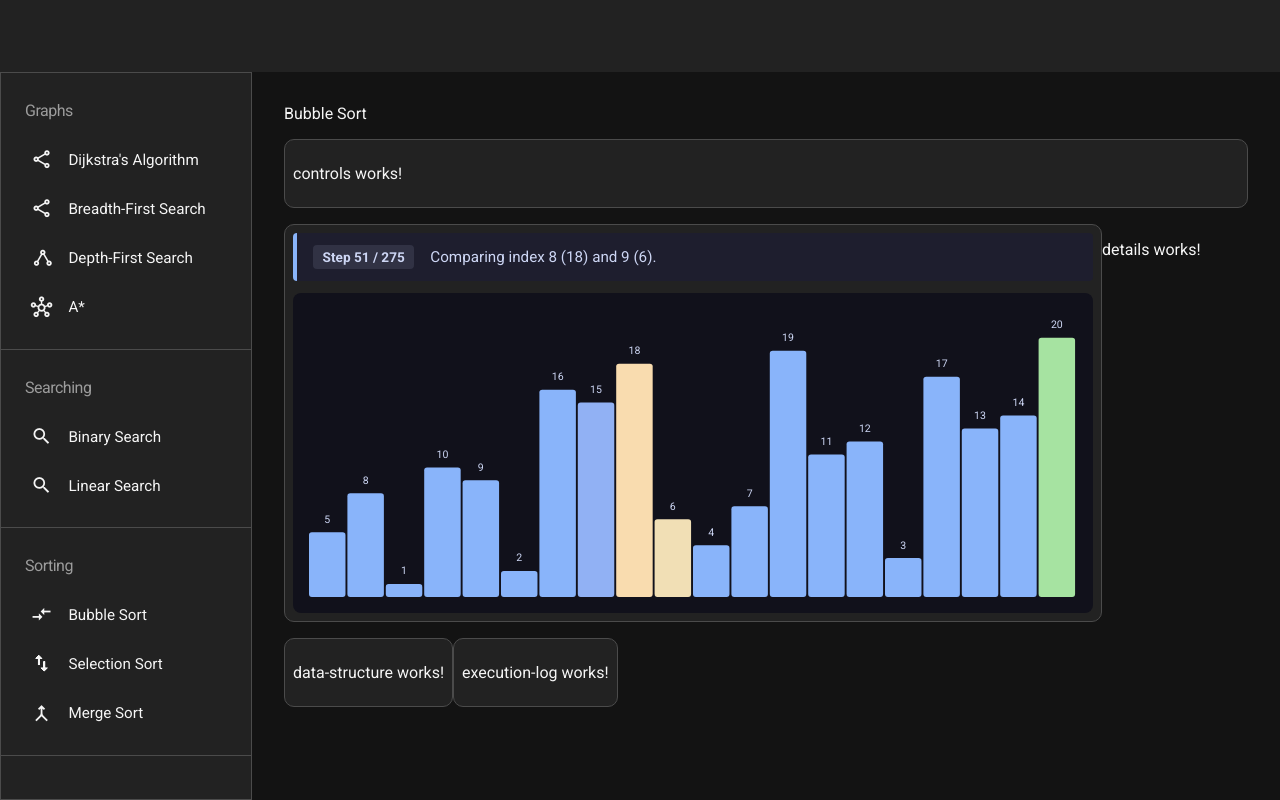
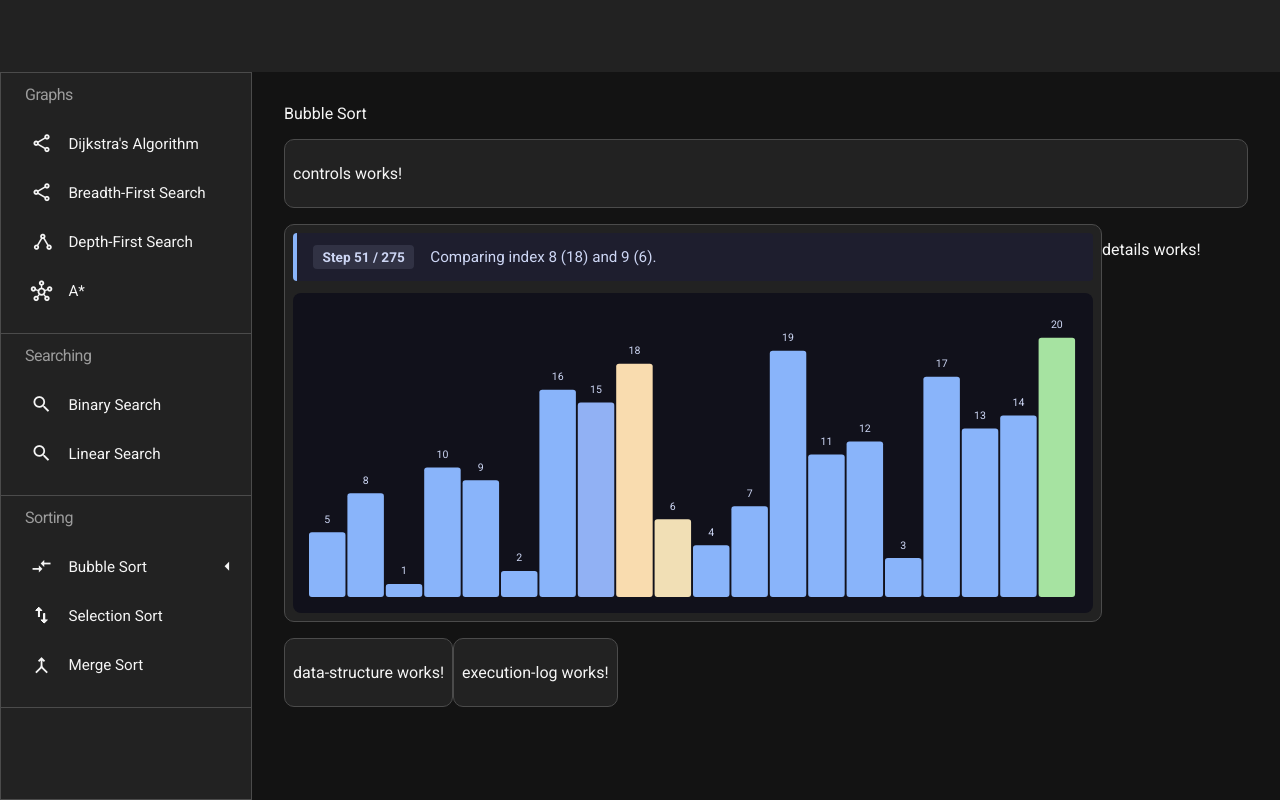
Before and after one commit to flavia3107/algorithm-visualizer, an Angular app: page / in a window 1280 px wide. Built offline with nearby package versions, Linux system fonts and the light colour scheme.

Commit message:
Algorithm-Visualizer: Sidenav - P12

```diff
--- a/src/app/components/sidenav/sidenav.html
+++ b/src/app/components/sidenav/sidenav.html
@@ -1,12 +1,17 @@
 @for (group of algorithmConfig | keyvalue; track group.key) {
 <div class="list-section">
-	<p>{{ group.key }}</p>
+	<p class="group-title">{{ group.key }}</p>
 
 	<ul class="flex-column">
 		@for (algorithm of group.value; track algorithm.key) {
-		<li class="flex-row middle" (click)="updateView(algorithm.key)">
-			<span class="material-icons-outlined" [class.rotate]="algorithm?.rotate">{{algorithm.icon}}</span>
-			{{ algorithm.title }}
+		<li class="flex-row middle space_between" (click)="updateView(algorithm.key)">
+			<p class="flex-row middle">
+				<span class="material-icons-outlined" [class.rotate]="algorithm?.rotate">{{algorithm.icon}}</span>
+				{{ algorithm.title }}
+			</p>
+			@if(algorithm.key === activeView().id){
+			<span class="material-icons-outlined">arrow_left </span>
+			}
 		</li>
 		}
 	</ul>
--- a/src/app/components/sidenav/sidenav.scss
+++ b/src/app/components/sidenav/sidenav.scss
@@ -1,6 +1,6 @@
 @use '../../../styles/color-variables' as *;
 
-p {
+.group-title {
 	text-transform: capitalize;
 	letter-spacing: -0.5px;
 	color: $subtitle-text-color;
@@ -10,7 +10,6 @@ p {
 li {
 	list-style: none;
 	margin-bottom: 0.1rem;
-	gap: 1rem;
 	padding: 0.75rem 0 0.75rem 0.3rem;
 	font-size: 0.95rem;
 	box-sizing: border-box;
@@ -40,3 +39,8 @@ ul {
 .rotate {
 	transform: rotate(90deg);
 }
+
+p {
+	margin: 0;
+	gap: 1rem;
+}
--- a/src/app/components/sidenav/sidenav.ts
+++ b/src/app/components/sidenav/sidenav.ts
@@ -12,6 +12,7 @@ import { AlgorithmManager } from '../../services/algorithm-manager';
 export class Sidenav {
   private _algorithmManager = inject(AlgorithmManager);
   readonly algorithmConfig = ALGORITHM_TREE;
+  readonly activeView = this._algorithmManager.activeView;
 
   public updateView(newView: string): void {
     this._algorithmManager.updateActiveAlgorithm(newView);
--- a/src/app/services/algorithm-manager.ts
+++ b/src/app/services/algorithm-manager.ts
@@ -1,7 +1,6 @@
 import { computed, Injectable, signal } from '@angular/core';
 import { VisualizationStep, VisualizerStrategy } from '../../configs/algorithm-config';
 import { ALGORITHM_CONFIG } from '../../configs/algorithm-details';
-import { GridNode } from '../helpers/graph-algorithms';
 
 @Injectable({
   providedIn: 'root',
```
